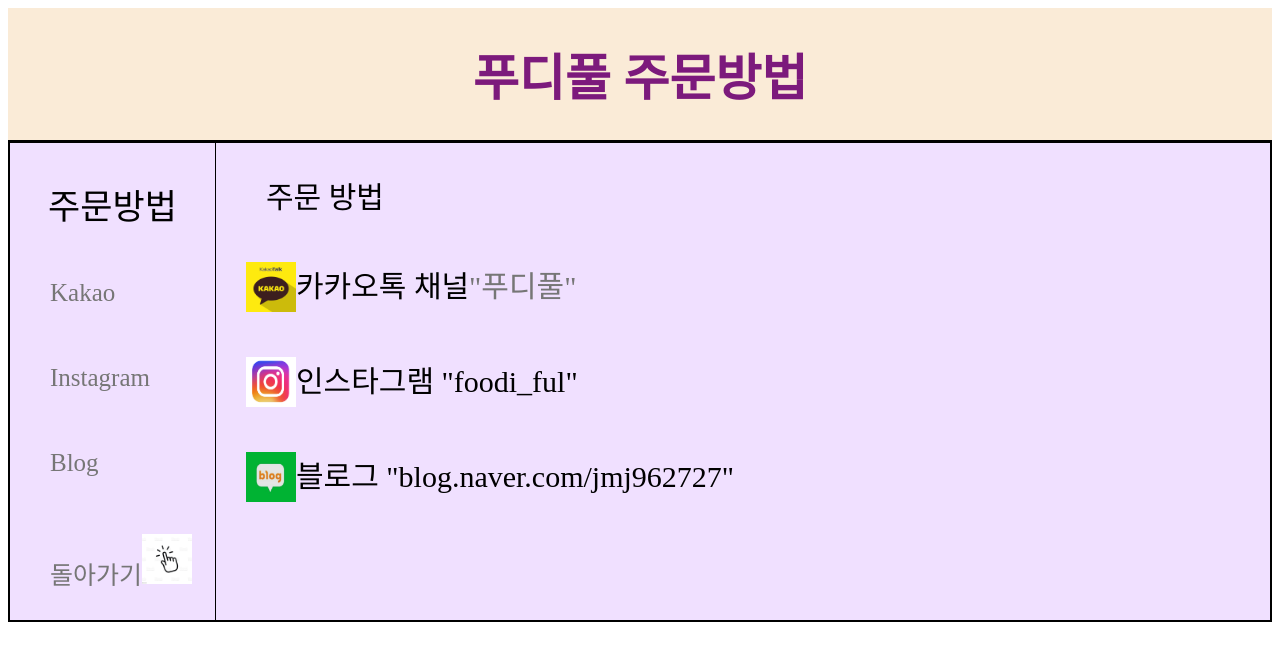
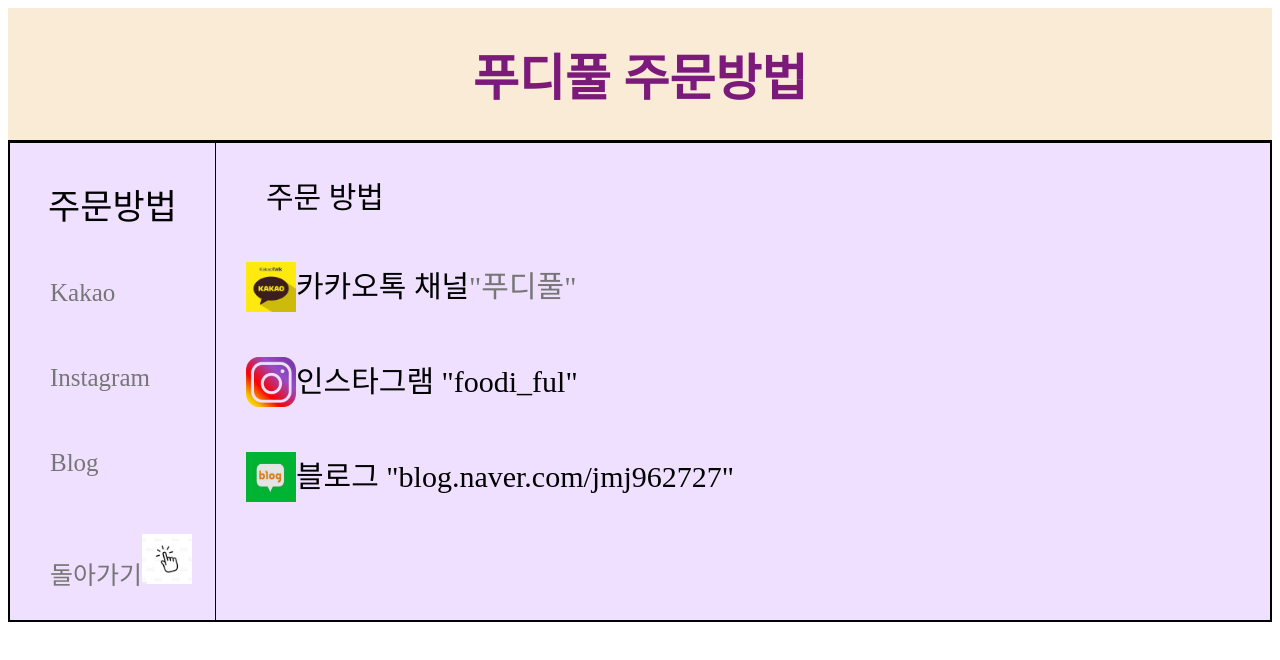
Before and after one commit to davidktlee/foodiful4, a website: page menu3.html in a window 1280 px wide. Drawn offline with Linux system fonts and the light colour scheme.

Commit message:
feat: 푸디풀 인스타그램 사진 추가

```diff
--- a/menu3.html
+++ b/menu3.html
@@ -26,7 +26,7 @@
       <div>
         <p class="order-way">주문 방법</p>
         <span class="sns"><img src="foodifuljpg/kakao.jpg" width="50px" height="50px" alt="카카오톡"> 카카오톡 채널 <a href="http://pf.kakao.com/_fxduzb" target="_blank">"푸디풀"</a></span>
-        <p class="sns"> <img src="foodifuljpg/insta.png" width="50px" height="50px" alt="인스타그램"> 인스타그램 "foodi_ful"</p>
+        <p class="sns"> <img src="foodifuljpg/insta2.png" width="50px" height="50px" alt="인스타그램"> 인스타그램 "foodi_ful"</p>
         <p class="sns"> <img src="foodifuljpg/naver.jfif" alt="네이버" width="50px" height="50px" /> 블로그 "blog.naver.com/jmj962727"</p>
       </div>
     </div>
```
Also changed, not shown: foodifuljpg/insta2.png (added).
